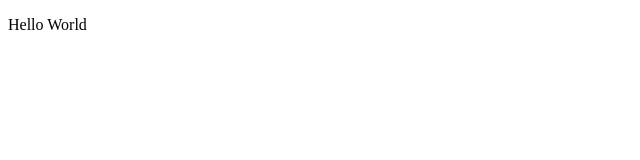
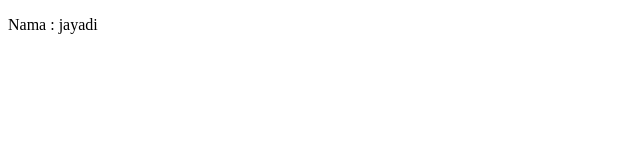
Before and after one commit to ArduCode-dev/KSIC-Pertemuan12, a plain HTML site: page index.html in a window 1280 px wide. Shown: the full height of the page, 0-640 px from the left. Drawn offline with Linux system fonts and the light colour scheme.

Commit message:
edit baris 9 - branch jayadi

```diff
--- a/index.html
+++ b/index.html
@@ -6,6 +6,6 @@
     <title>Document</title>
 </head>
 <body>
-    <p>Hello World</p>
+    <p>Nama : jayadi</p>
 </body>
 </html>
```
